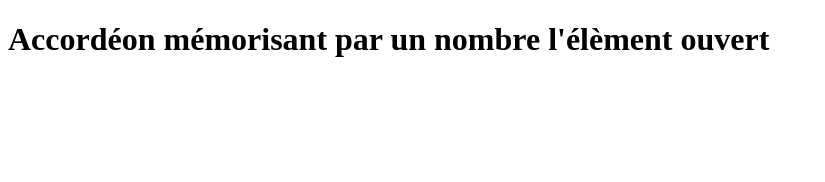
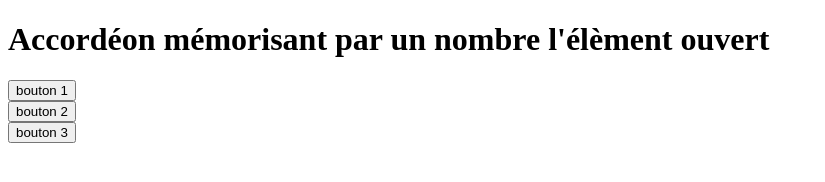
Before and after one commit to MMI-SAE-105/2022-r113-tp3-accordeons-chrosetta, a website: page 02-accordeon-nombre.html in a window 1280 px wide. Shown: the whole page, without its empty margins (0-825 px from the left). Drawn offline with nearby package versions, Linux system fonts and the light colour scheme.

Commit message:
update 5

```diff
--- a/02-accordeon-nombre.html
+++ b/02-accordeon-nombre.html
@@ -4,9 +4,27 @@
     <meta charset="UTF-8" />
     <meta http-equiv="X-UA-Compatible" content="IE=edge" />
     <meta name="viewport" content="width=device-width, initial-scale=1.0" />
+    <script defer src="https://unpkg.com/alpinejs@3.x.x/dist/cdn.min.js"></script>
     <title>Accordéon mémorisant par un nombre l'élèment ouvert</title>
   </head>
   <body>
     <h1>Accordéon mémorisant par un nombre l'élèment ouvert</h1>
+
+    <div class="accordeon" x-data="{open: false}">
+      <section>
+        <button @click="open= 1">bouton 1</button>
+        <p x-show="open==1">Lorem ipsum dolor sit amet consectetur adipisicing elit. Delectus temporibus deserunt vero, doloribus illum officia vitae animi ab voluptas dolore magni necessitatibus voluptatibus. Eum enim iste culpa optio velit neque.</p>
+      </section>
+
+      <section>
+        <button @click="open= 2">bouton 2</button>
+        <p x-show="open==2">Sit non cupiditate vero, dolorem maxime amet culpa minus voluptatem voluptatum? Deserunt blanditiis aspernatur tempore laudantium, quidem explicabo asperiores labore enim perspiciatis commodi, sapiente esse? Rem laudantium tempora eveniet consequuntur.</p>
+      </section>
+
+      <section>
+        <button @click="open= 3">bouton 3</button>
+        <p x-show="open===3">Molestias aut consectetur saepe iusto labore officia praesentium aperiam illum explicabo veniam ut tenetur neque veritatis assumenda facilis repellat vero quidem, pariatur repellendus ab tempore architecto numquam nisi. Totam, excepturi.</p>
+      </section>
+
   </body>
 </html>
```
